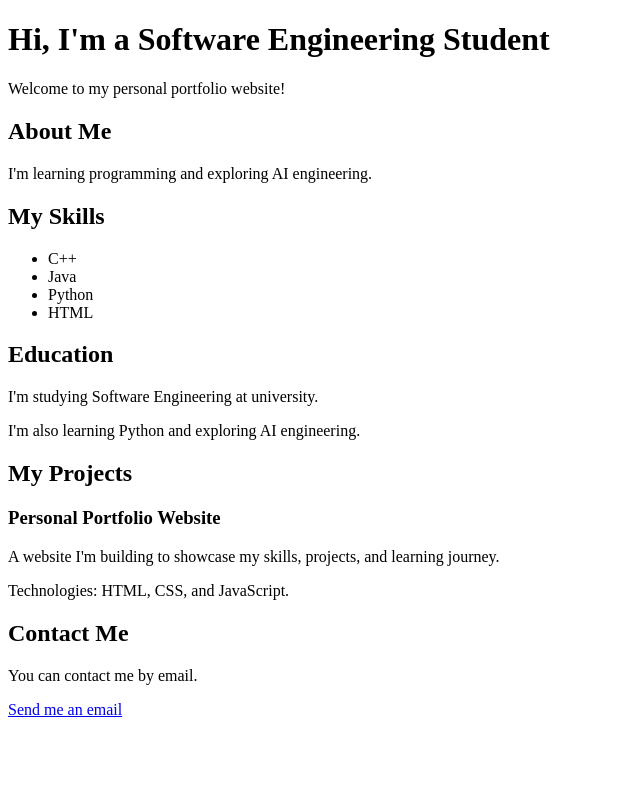
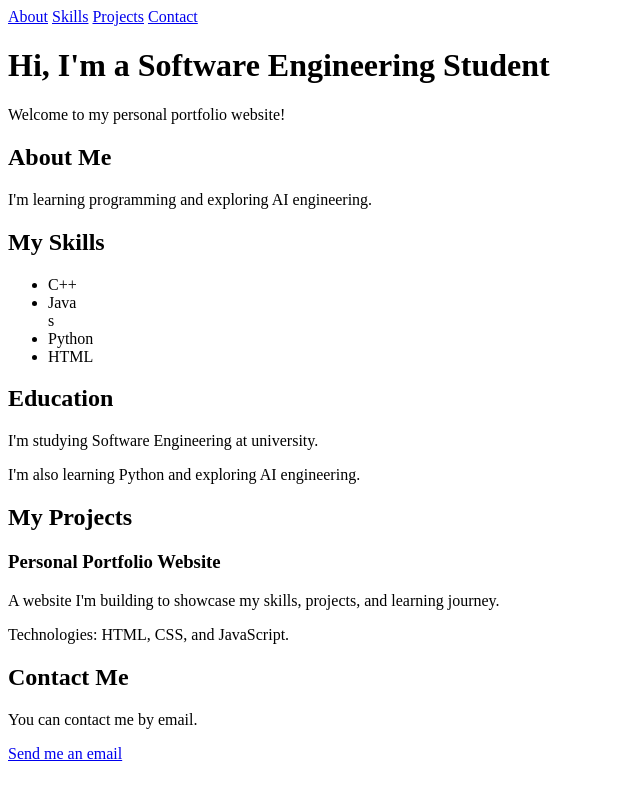
Before and after one commit to Amar-siraj-hub/my-portifolio, a plain HTML site: page index.html in a window 1280 px wide. Shown: the whole page, without its empty margins (0-640 px from the left). Drawn offline with Linux system fonts and the light colour scheme.

Commit message:
add portifolio navigation menu

```diff
--- a/index.html
+++ b/index.html
@@ -8,22 +8,30 @@
 </head>
 
 <body>
+
+<nav>
+    <a href="#about">About</a>
+    <a href="#skills">Skills</a>
+    <a href="#projects">Projects</a>
+    <a href="#contact">Contact</a>
+</nav>
+
     <header>
         <h1>Hi, I'm a Software Engineering Student</h1>
          <p>Welcome to my personal portfolio website!</p>
 
     </header>
     <main>
-        <section>
+        <section id="about">
             <h2>About Me</h2>
         <p>I'm learning programming and exploring AI engineering.</p>
 
         </section>
-        <section>
+        <section id="skills">
     <h2>My Skills</h2>
     <ul>
         <li>C++</li>
-        <li>Java</li>
+        <li>Java</li>s
         <li>Python</li>
         <li>HTML</li>
     </ul>
@@ -35,7 +43,7 @@
     <p>I'm also learning Python and exploring AI engineering.</p>
 </section>
 
-<section>
+<section id="projects">
     <h2>My Projects</h2>
 
     <article>
@@ -48,7 +56,7 @@
     </article>
 </section>
 
-<section>
+<section id="contact">
     <h2>Contact Me</h2>
     <p>You can contact me by email.</p>
     <p>
```
